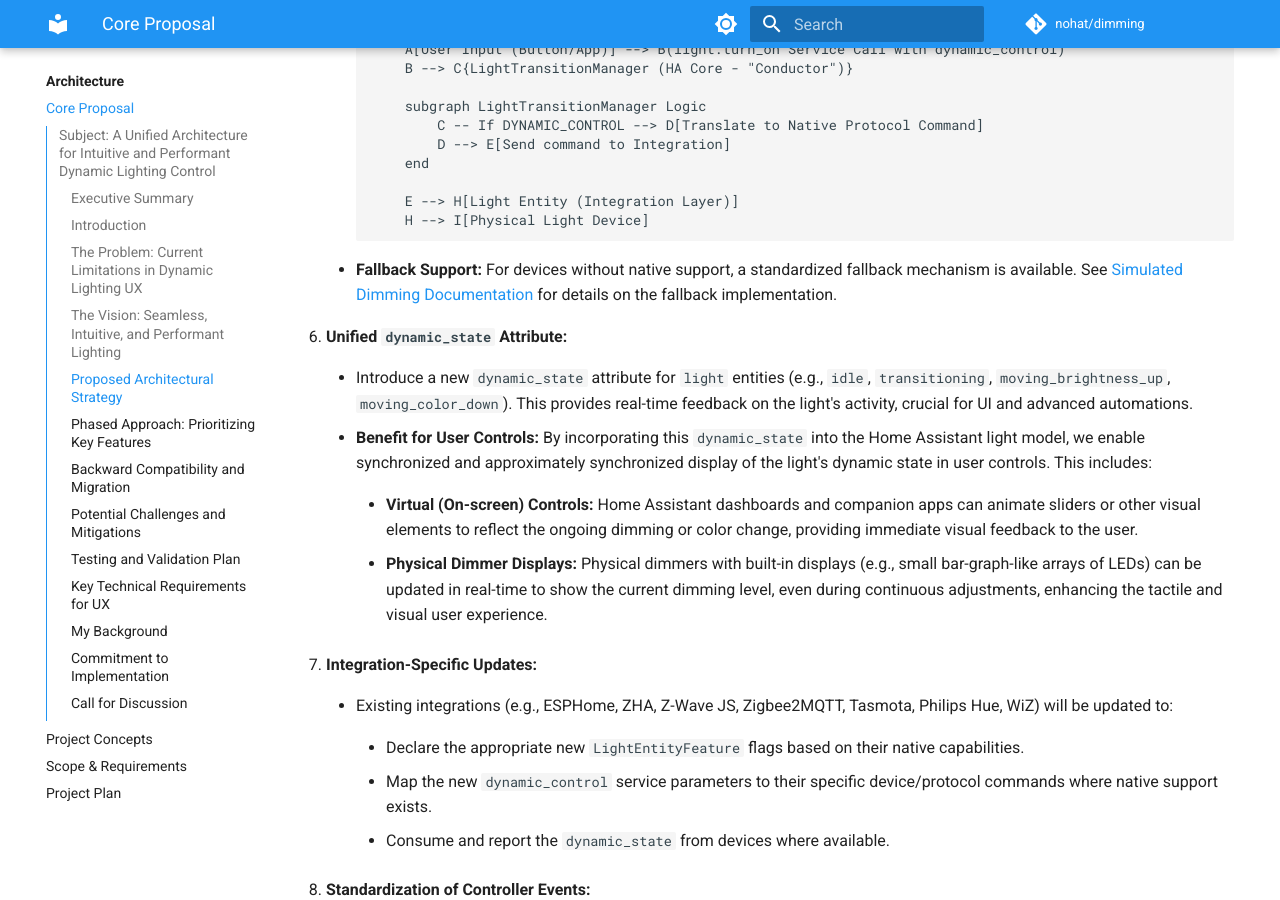
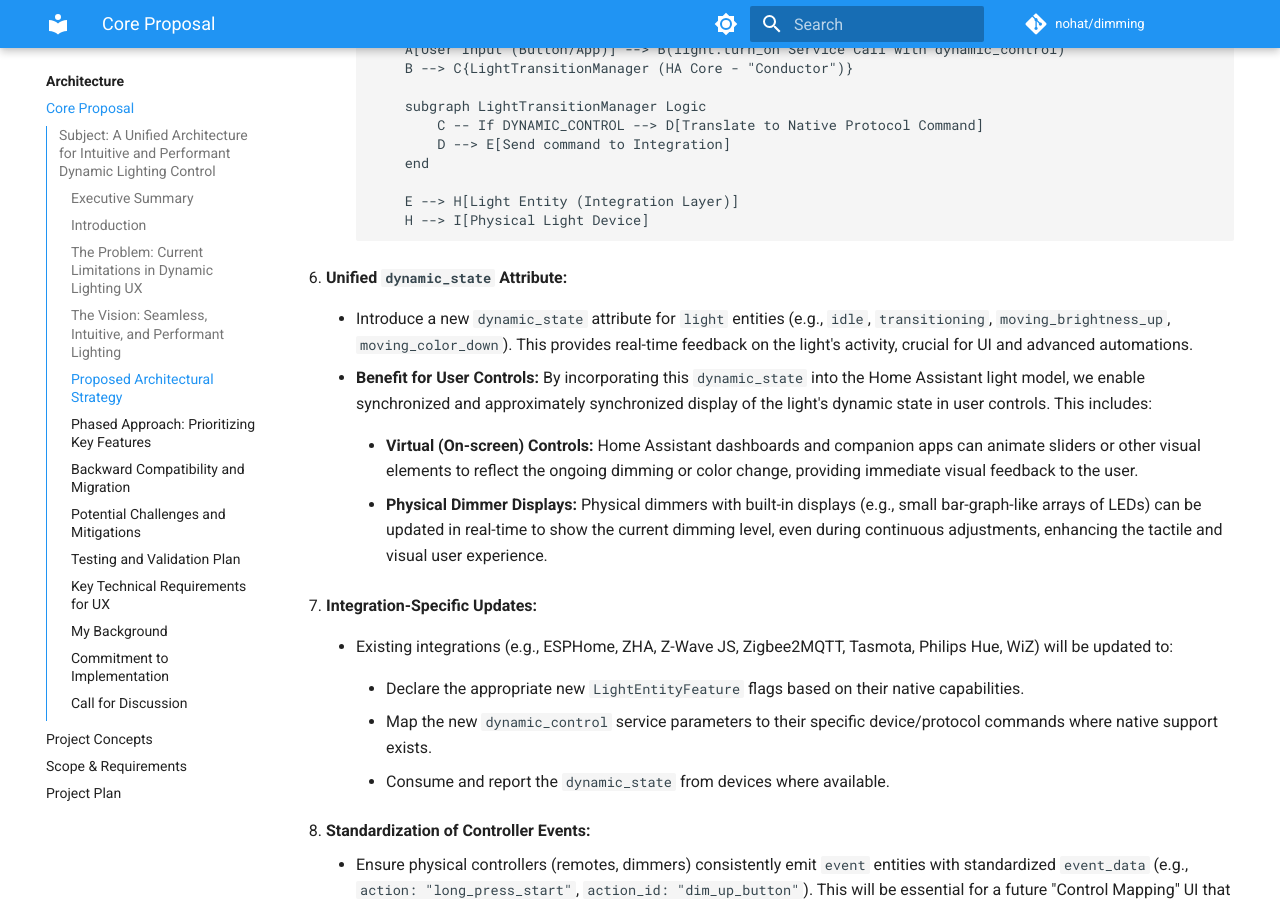
Before and after one commit to nohat/dimming, an MkDocs documentation site: the page built from docs/architecture/architecture.md, in a window 1280 px wide and 900 px high, scrolled down 5143 px. Built offline with MkDocs 1.6.1 and Material for MkDocs 9.7.7, drawn with Linux system fonts in a browser that asks for light colours; comment, search, counter and statistics services are not loaded.

Commit message:
Remove fallback support mention for non-native devices from architectural proposal

````diff
--- a/docs/architecture/architecture.md
+++ b/docs/architecture/architecture.md
@@ -231,8 +231,6 @@ To achieve this vision, I propose the following architectural changes:
             H --> I[Physical Light Device]
         ```
 
-    - **Fallback Support:** For devices without native support, a standardized fallback mechanism is available. See [Simulated Dimming Documentation](./technical-strategy/simulated_dimming.md) for details on the fallback implementation.
-
 4. **Unified `dynamic_state` Attribute:**
 
     - Introduce a new `dynamic_state` attribute for `light` entities (e.g., `idle`, `transitioning`, `moving_brightness_up`, `moving_color_down`). This provides real-time feedback on the light's activity, crucial for UI and advanced automations.
````
